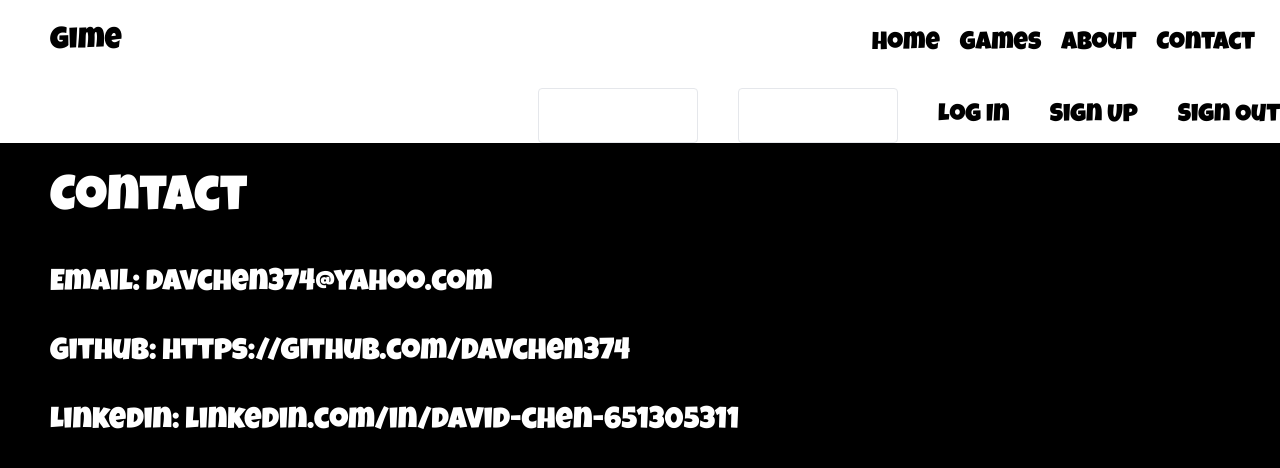
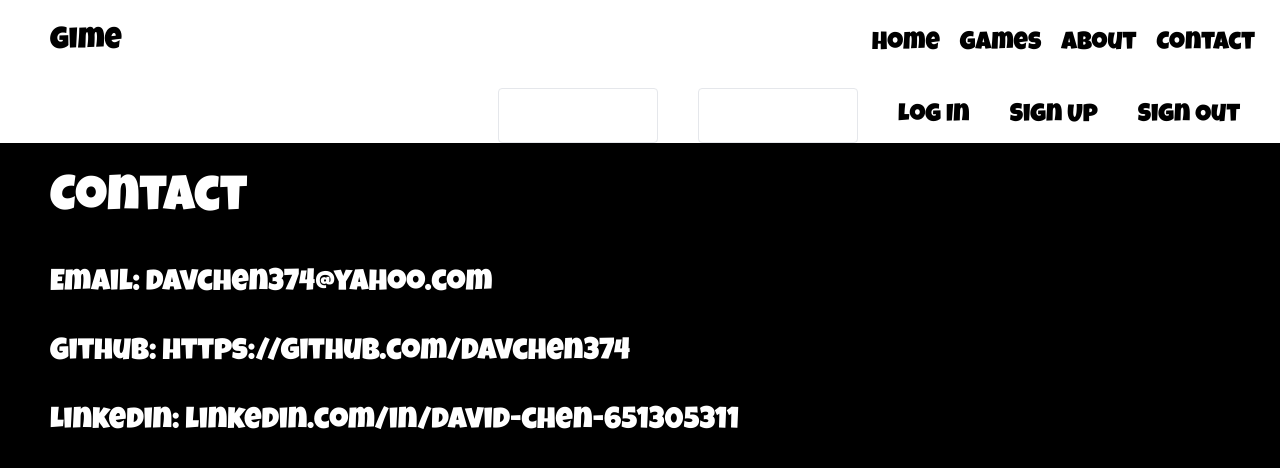
Before and after one commit to Davchen374/Game-Site, a React (Create React App) app: page /MyContact in a window 1280 px wide. Shown: the top 468 px of the page. Built offline with nearby package versions, Linux system fonts and the light colour scheme.

Commit message:
Add files via upload

```diff
--- a/src/auth.jsx
+++ b/src/auth.jsx
@@ -40,7 +40,7 @@ function MyAuth(){
   }
 
   return(
-    <div className="flex flex-col sm:flex-row sm:justify-end sm:gap-x-10 gap-y-4 font-luckiest text-[25px]" >
+    <div className="flex flex-col sm:flex-row sm:justify-end items-center gap-y-4 sm:gap-x-10 w-full sm:pr-10 text-[25px] sm:text-[25px] font-luckiest" >
       <input type='text' value={email} onChange={handleSetEmail} className='border p-2 rounded w-40'/>
       <input type='password' value={password} onChange={handleSetPassword} className='border p-2 rounded w-40'/>
       <button onClick={handleLogIn}>Log In</button>
```
